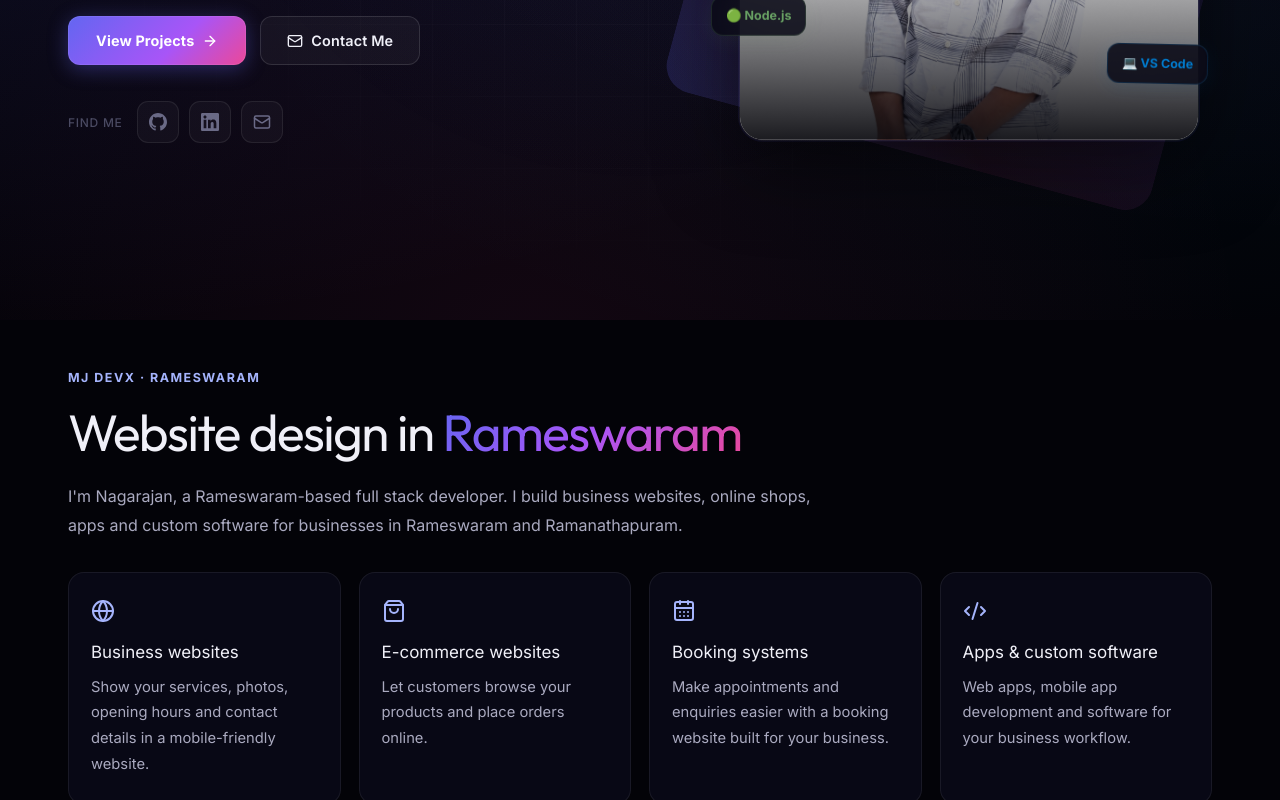
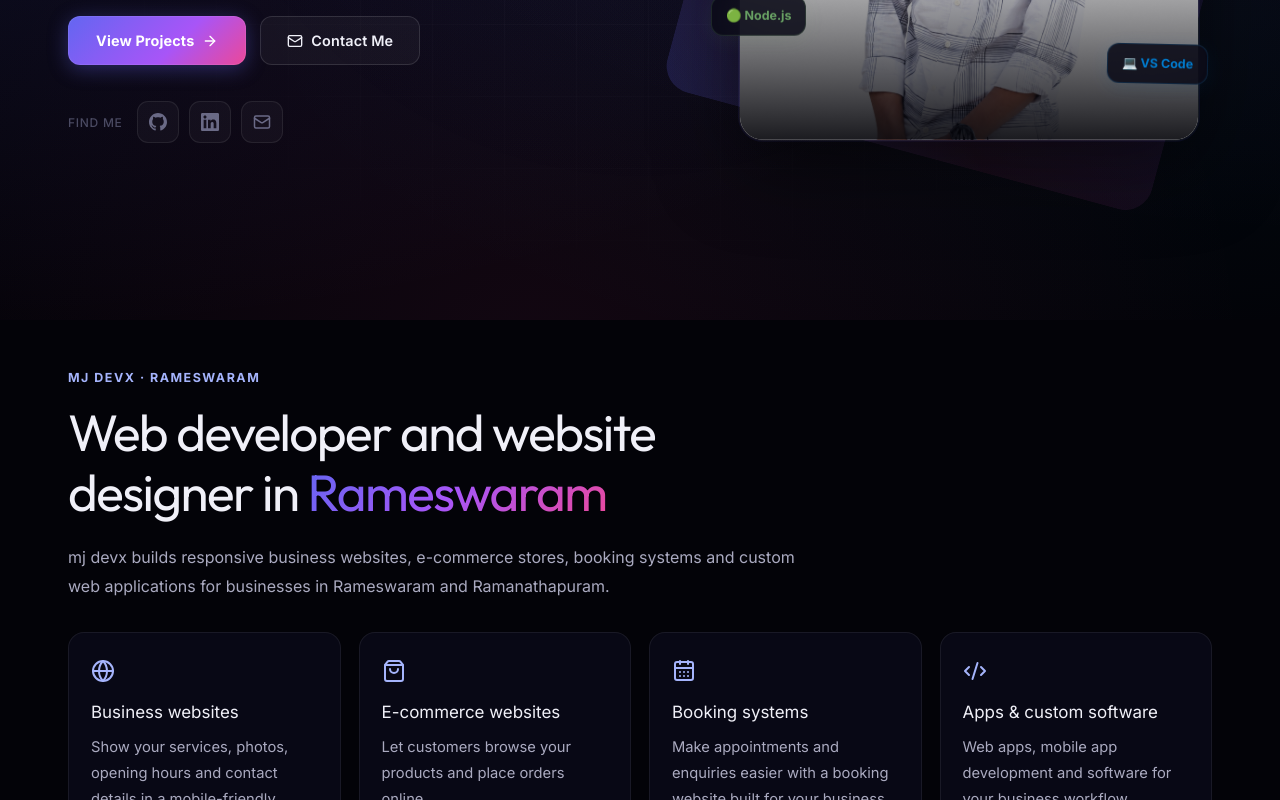
Before and after one commit to nagaraj4647/portfolio, a React (Vite) app: page / in a window 1280 px wide. Shown: the part 480-1280 px from the top of the page. Built offline with nearby package versions, Linux system fonts and the light colour scheme; no server answers.

Commit message:
Clarify approved Rameswaram developer heading and service copy

```diff
--- a/src/components/Hero.jsx
+++ b/src/components/Hero.jsx
@@ -393,8 +393,8 @@ function LocalServices() {
     <section id="rameswaram-services" className="section local-services" aria-labelledby="local-services-title">
       <div className="container">
         <p className="local-services-eyebrow">MJ DEVX · RAMESWARAM</p>
-        <h1 id="local-services-title">Website design in <span className="gradient-text">Rameswaram</span></h1>
-        <p className="local-services-intro">I'm Nagarajan, a Rameswaram-based full stack developer. I build business websites, online shops, apps and custom software for businesses in Rameswaram and Ramanathapuram.</p>
+        <h1 id="local-services-title">Web developer and website designer in <span className="gradient-text">Rameswaram</span></h1>
+        <p className="local-services-intro">mj devx builds responsive business websites, e-commerce stores, booking systems and custom web applications for businesses in Rameswaram and Ramanathapuram.</p>
         <div className="local-services-grid">
           {services.map(({ icon: Icon, title, copy }) => (
             <article className="local-service-card" key={title}>
```
